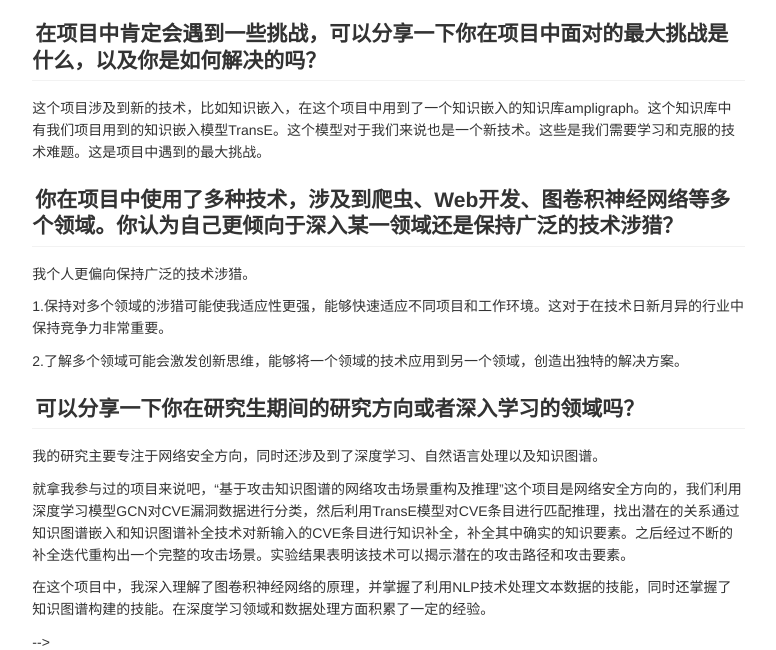
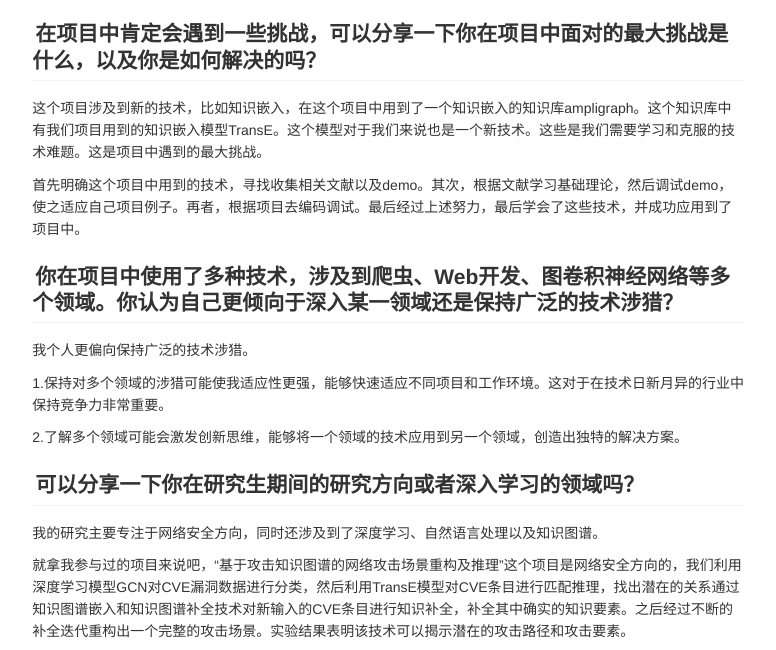
Before and after one commit to yjy9899/yjy.github.io, a plain HTML site: page categories/面试/根据简历提问问题/index.html in a window 1280 px wide. Shown: the part 2623-3273 px from the top of the page, without its empty margins (211-987 px from the left). Drawn offline with nearby package versions, Linux system fonts and the light colour scheme; some packages are replaced by stand-ins of ours; a script that the page names is missing.

Commit message:
Update index.html

```diff
--- a/categories/面试/根据简历提问问题/index.html
+++ b/categories/面试/根据简历提问问题/index.html
@@ -431,6 +431,7 @@
 
 <h2 id="项目遇到的最大挑战以及如何解决"><a href="#项目遇到的最大挑战以及如何解决" class="headerlink" title="项目遇到的最大挑战以及如何解决"></a>在项目中肯定会遇到一些挑战，可以分享一下你在项目中面对的最大挑战是什么，以及你是如何解决的吗？</h2>
 <p>这个项目涉及到新的技术，比如知识嵌入，在这个项目中用到了一个知识嵌入的知识库ampligraph。这个知识库中有我们项目用到的知识嵌入模型TransE。这个模型对于我们来说也是一个新技术。这些是我们需要学习和克服的技术难题。这是项目中遇到的最大挑战。</p>
+<p>首先明确这个项目中用到的技术，寻找收集相关文献以及demo。其次，根据文献学习基础理论，然后调试demo，使之适应自己项目例子。再者，根据项目去编码调试。最后经过上述努力，最后学会了这些技术，并成功应用到了项目中。</p>
 
 <h2 id="深入还是广泛学习技术"><a href="#深入还是广泛学习技术" class="headerlink" title="深入还是广泛学习技术"></a>你在项目中使用了多种技术，涉及到爬虫、Web开发、图卷积神经网络等多个领域。你认为自己更倾向于深入某一领域还是保持广泛的技术涉猎？</h2>
 <p>我个人更偏向保持广泛的技术涉猎。</p>
```
